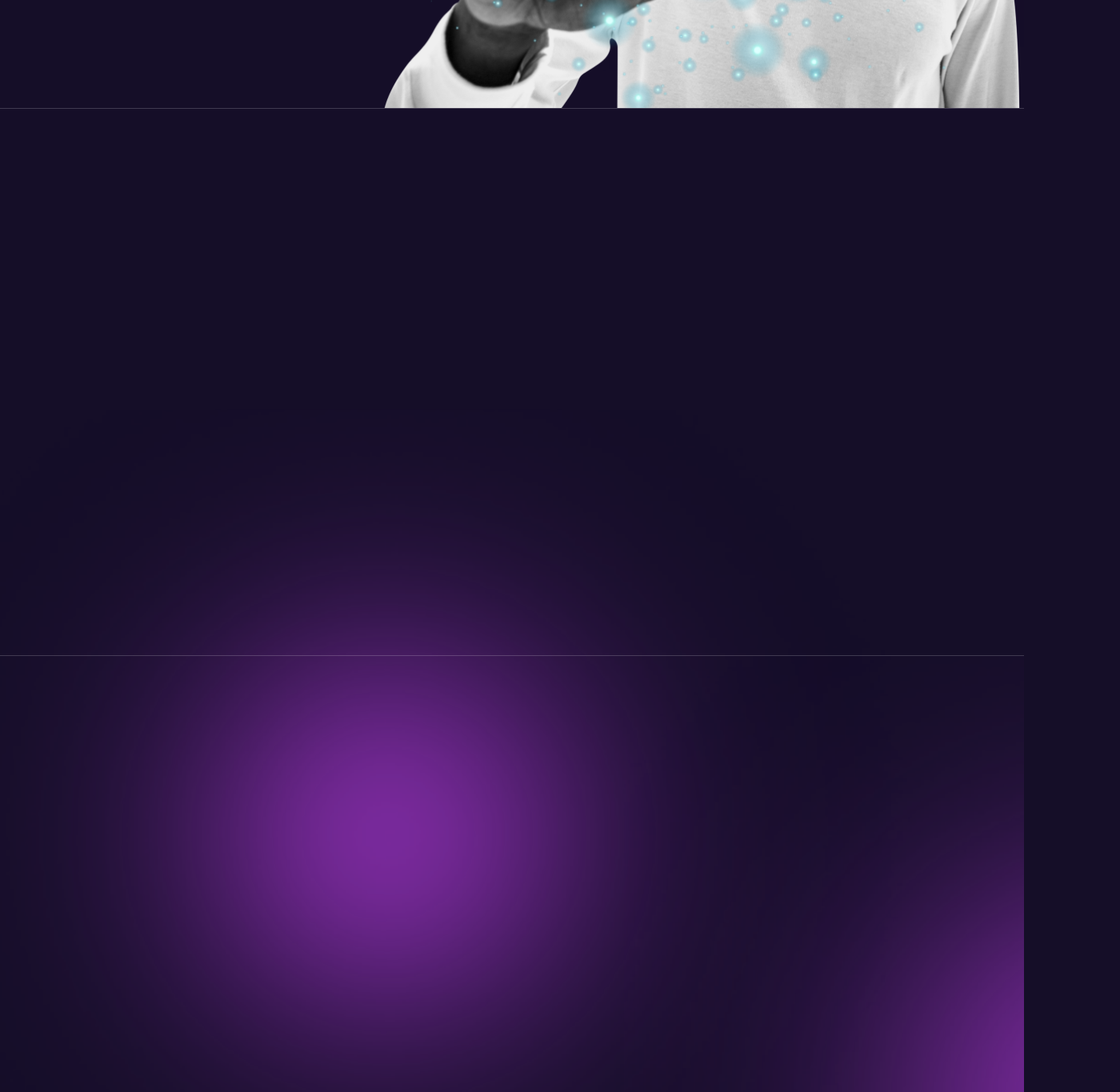
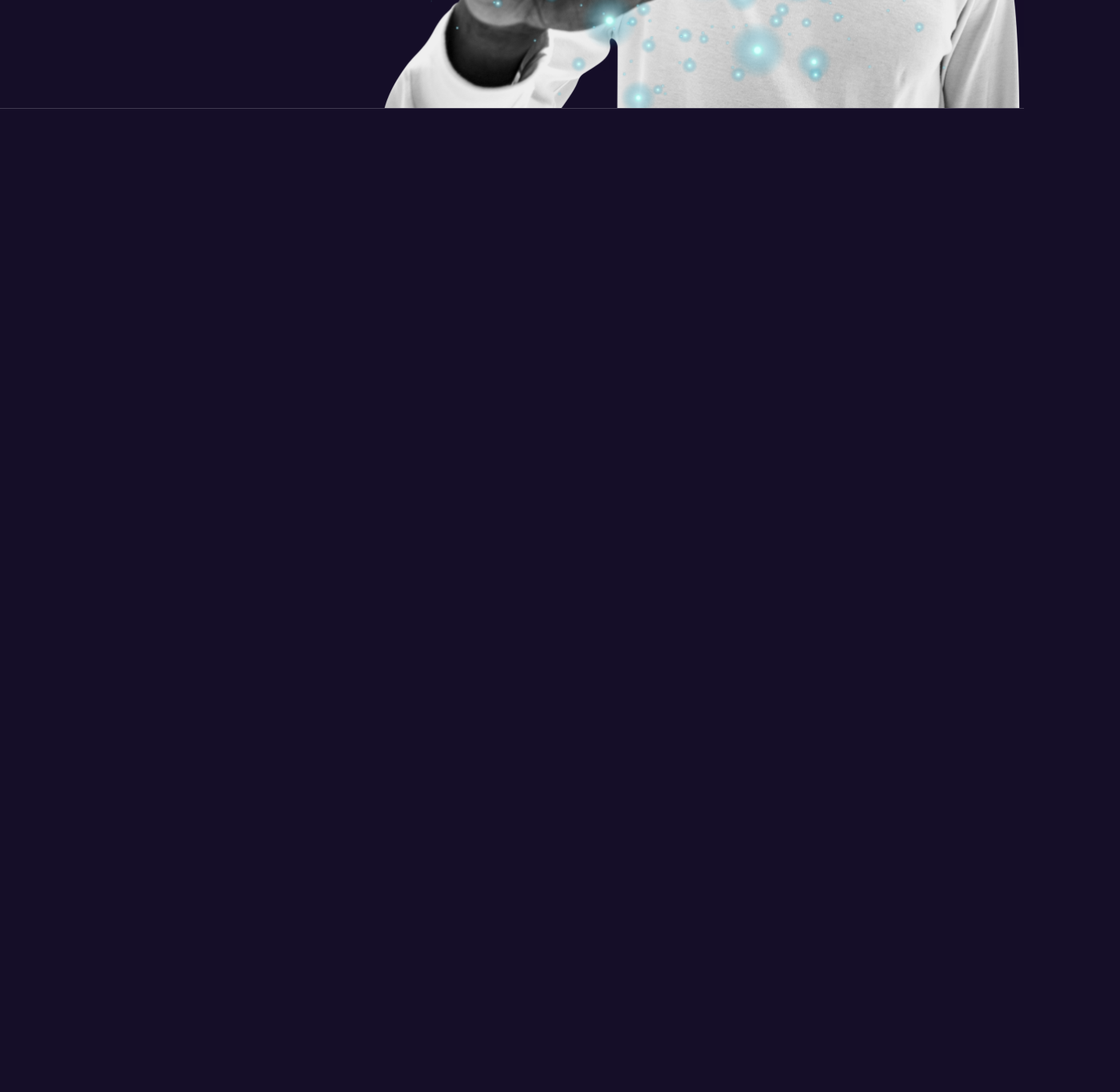
Before and after one commit to stephenokyere233/getlinked-hack, a Next.js app: page / in a window 1280 px wide. Shown: the part 760-2125 px from the top of the page at 80% size, 1400 px wide, since content can reach past the window. Built offline with nearby package versions, Linux system fonts and the light colour scheme.

Commit message:
add: scroll animations

```diff
--- a/components/sections/attrbutes/index.tsx
+++ b/components/sections/attrbutes/index.tsx
@@ -6,7 +6,7 @@ import { KEYS_ATTRIBUTES } from "@/constants";
 
 const KeyAttributes = () => {
   return (
-    <section className="border-b border-border relative py-20">
+    <section data-aos="fade-up" className="border-b border-border relative py-20">
       <Image
         src="/assets/idea-gradient.png"
         className="absolute w-[1000px] -z-10 "
--- a/components/sections/big-idea/index.tsx
+++ b/components/sections/big-idea/index.tsx
@@ -5,7 +5,7 @@ import SectionLayout from "@/layout/section.layout";
 
 const BigIdea = () => {
   return (
-    <section className="border-b border-border py-20" id="overview">
+    <section data-aos="fade-up" className="border-b border-border py-20" id="overview">
       <SectionLayout>
         <Flex className="justify-between">
           <div data-aos="zoom-in" className="relative w-full lg:w-[40%] ">
--- a/components/sections/hero/index.tsx
+++ b/components/sections/hero/index.tsx
@@ -4,8 +4,8 @@ import Image from "next/image";
 const MobileHeroText = () => {
   return (
     <>
-      <section className="flex  xl:hidden z-[20]  xl:flex-row mt-10 flex-col px-4 items-center mx-auto w-full justify-center  h-full">
-        <div  className="flex text-center  flex-col space-y-6 ">
+      <section className="flex xl:hidden z-[20]  xl:flex-row mt-10 flex-col px-4 items-center mx-auto w-full justify-center  h-full">
+        <div data-aos="zoom-in" className="flex text-center  flex-col space-y-6 ">
           <h3 className=" md:text-2xl lg:text-3xl  italic tracking-wide font-bold">
             Igniting a Revolution in
             <span className="relative ">
@@ -75,7 +75,7 @@ const MobileHeroText = () => {
           </div>
         </div>
       </section>
-      <section  className=" w-full lg:scale-[0.8] block xl:hidden">
+      <section data-aos="fade-up-right" className=" w-full lg:scale-[0.8] block xl:hidden">
         <section className="relative">
           <Image
             src="/assets/hero-man.png"
--- a/components/sections/prizes/index.tsx
+++ b/components/sections/prizes/index.tsx
@@ -42,7 +42,7 @@ const Prices = () => {
           </div>
         </div>
         <Flex className="justify-between">
-          <div className="relative w-full lg:w-[40%] ">
+          <div data-aos="zoom-in-right" className="relative w-full lg:w-[40%] ">
             <Image
               src="/assets/trophy.png"
               className="w-full"
@@ -58,7 +58,7 @@ const Prices = () => {
               alt="hero-man"
             />
           </div>
-          <div className="relative w-full lg:w-[50%] ">
+          <div data-aos="zoom-in-left" className="relative w-full lg:w-[50%] ">
             <Image
               src="/assets/rewards.png"
               className="w-full mt-4 lg:mt-10"
--- a/components/sections/rules/index.tsx
+++ b/components/sections/rules/index.tsx
@@ -5,7 +5,7 @@ import SectionLayout from "@/layout/section.layout";
 
 const RulesAndGuidelines = () => {
   return (
-    <section className="border-b border-border relative py-20">
+    <section data-aos="fade-up" className="border-b border-border relative py-20">
       <Image
         src="/assets/idea-gradient.png"
         className="absolute w-[1200px] bottom-0 -z-10 "
--- a/components/sections/sponsers/index.tsx
+++ b/components/sections/sponsers/index.tsx
@@ -4,7 +4,7 @@ import SectionLayout from "@/layout/section.layout";
 
 const Partners = () => {
   return (
-    <section className="border-b border-border overflow-x-clip relative py-20">
+    <section data-aos="fade-up" className="border-b border-border overflow-x-clip relative py-20">
       <Image
         src="/assets/idea-gradient.png"
         className="absolute w-[1000px] h-[800px] top-0 -z-10 "
--- a/components/sections/terms/index.tsx
+++ b/components/sections/terms/index.tsx
@@ -6,7 +6,7 @@ import Image from "next/image";
 
 const PrivacyPolicy = () => {
   return (
-    <section className="relative py-10 lg:py-20">
+    <section data-aos="fade-up" className="relative py-10 lg:py-20">
       <SectionLayout className=" py-10 lg:py-20 ">
         <Flex className="justify-between">
           <div className="relative w-full lg:w-[45%] ">
--- a/components/sections/timeline/index.tsx
+++ b/components/sections/timeline/index.tsx
@@ -56,7 +56,7 @@ const Timeline = () => {
     );
   };
   return (
-    <section data-aos="zoom-in-up" className=" relative py-20" id="timeline">
+    <section data-aos="fade-up" className=" relative py-20" id="timeline">
       <div className="max-w-[1400px] mx-auto">
         <div className="text-center space-y-4 lg:space-y-6">
           <h2 className="text-[32px] font-bold">Timeline</h2>
--- a/layout/main.layout.tsx
+++ b/layout/main.layout.tsx
@@ -35,7 +35,7 @@ const MainLayout: FC<{ children: ReactNode }> = ({ children }) => {
   }, []);
 
   return (
-    <div className="flex min-h-[100dvh] flex-col">
+    <div className="flex flex-col">
       <Header />
       <main
         onClick={() => {
--- a/layout/section.layout.tsx
+++ b/layout/section.layout.tsx
@@ -6,7 +6,6 @@ const SectionLayout: FC<{ className?: string; children: ReactNode }> = ({
 }) => {
   return (
     <div
-      data-aos="fade-up"
       style={{ maxWidth: "1380px", paddingInline: "20px", margin: "20px auto" }}
       className={`${className} `}
     >
--- a/pages/index.tsx
+++ b/pages/index.tsx
@@ -13,7 +13,7 @@ import Footer from "@/components/footer";
 export default function Home() {
   return (
     <>
-      <main className={`min-h-[100dvh] relative`}>
+      <main className={`min-h-[100dvh] overflow-x-hidden relative`}>
         <Image
           src="/assets/hero-gradient.png"
           className=" w-full lg:w-[50%] -rotate-90 absolute hidden xl:block -top-[130px] left-0 lg:left-20  -z-10"
--- a/styles/globals.css
+++ b/styles/globals.css
@@ -27,7 +27,7 @@ p {
 body {
   -ms-overflow-style: none;
   scrollbar-width: none;
-  @apply bg-background text-white overflow-x-hidden;
+  @apply bg-background text-white overflow-x-clip;
 }
 
 .unica-one {
```
